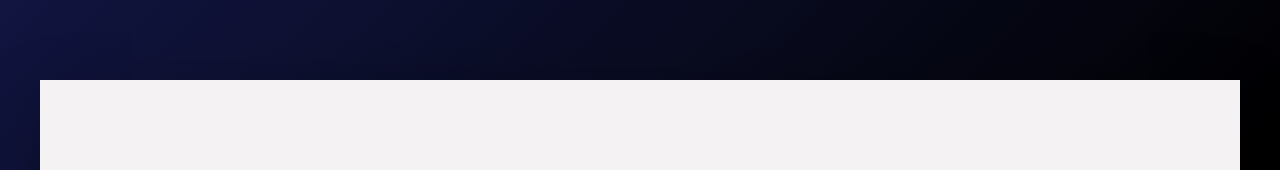
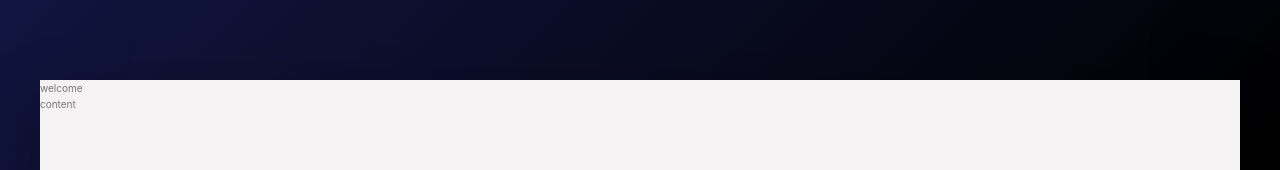
Before and after one commit to b-45/Vue-Sass-Bem, a Vue app: page /#/ in a window 1280 px wide. Shown: the top 170 px of the page. Built offline with nearby package versions, Linux system fonts and the light colour scheme.

Commit message:
add header & content components

```diff
--- /dev/null
+++ b/src/components/Content/TheContent.vue
@@ -0,0 +1,5 @@
+<template>
+  <div>
+    content
+  </div>
+</template>
--- a/src/views/Home.vue
+++ b/src/views/Home.vue
@@ -1,16 +1,18 @@
 <template>
- <div class="container">
-
- </div>
+  <div class="container">
+    <TheHeading></TheHeading>
+    <TheContent></TheContent>
+  </div>
 </template>
 
 <script>
-import HelloWorld from '@/components/HelloWorld.vue'
+import TheHeading from '@/components/TheHeading.vue'
+import TheContent from '@/components/Content/TheContent.vue'
 
 export default {
-  name: 'home',
   components: {
-    HelloWorld
+    TheHeading,
+    TheContent
   }
 }
 </script>
```
Also changed, not shown: src/components/TheHeading.vue (renamed from src/components/HelloWorld.vue).
